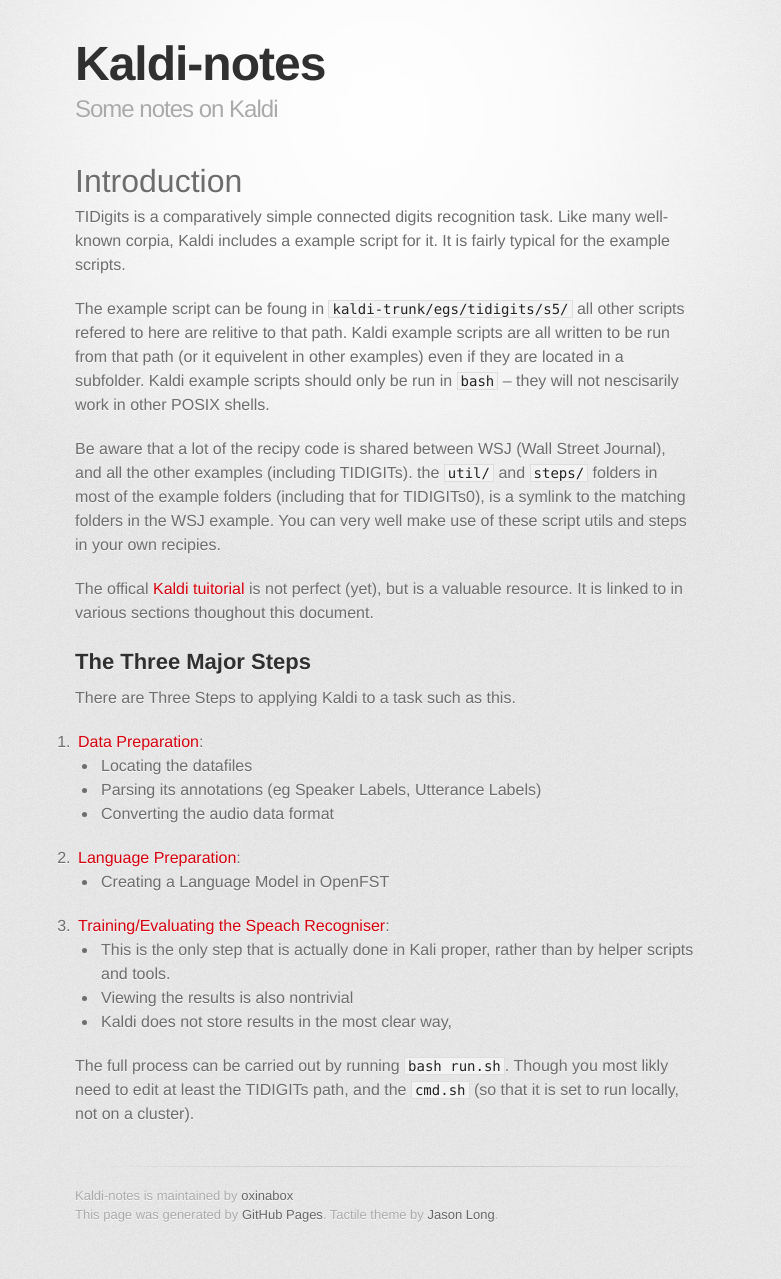
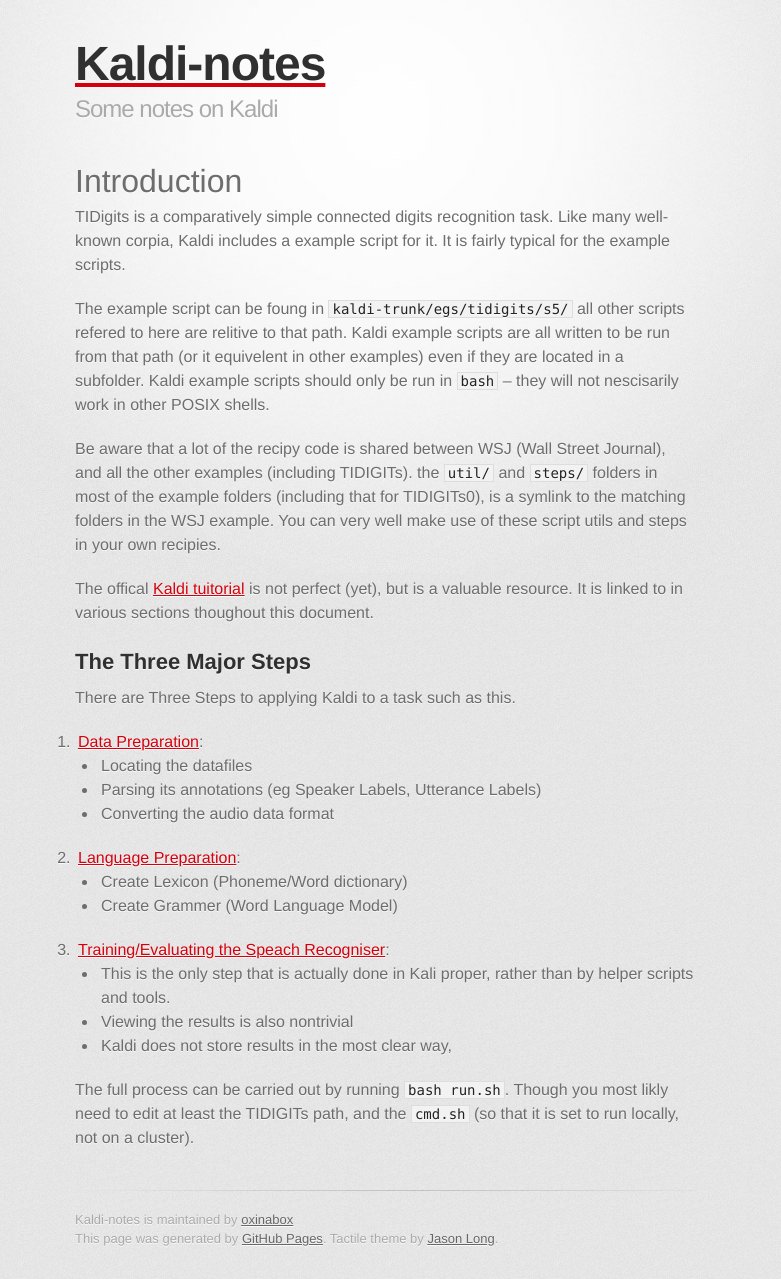
Before and after one commit to oxinabox/Kaldi-Notes, a Jekyll site: the page built from tidigits/how-training-tidigits-works.md, in a window 1280 px wide. Shown: the whole page, without its empty margins (255-1036 px from the left). Built offline with Jekyll 4.4.1, drawn with Linux system fonts in a browser that asks for light colours; some web fonts are replaced; Markdown is read by kramdown in place of the engine named in the settings; before the commit the page ends 1255 px from its top, so only the background shows below that.

Commit message:
=quick submission.

```diff
--- a/stylesheets/stylesheet.css
+++ b/stylesheets/stylesheet.css
@@ -282,9 +282,6 @@
   font-weight: 300;
 }
 
-a {
-  text-decoration: none;
-}
 
 p a {
   font-weight: 400;
--- a/tidigits/how-training-tidigits-works.md
+++ b/tidigits/how-training-tidigits-works.md
@@ -29,7 +29,9 @@
     * Parsing its annotations (eg Speaker Labels, Utterance Labels)
     * Converting the audio data format
  2. [Language Preparation](./lang_prep):
-    * Creating a Language Model in OpenFST
+    * Create Lexicon (Phoneme/Word dictionary)
+    * Create Grammer (Word Language Model)
+
  3. [Training/Evaluating the Speach Recogniser](train_eval):
     * This is the only step that is actually done in Kali proper, rather than by helper scripts and tools.
     * Viewing the results is also nontrivial
```
